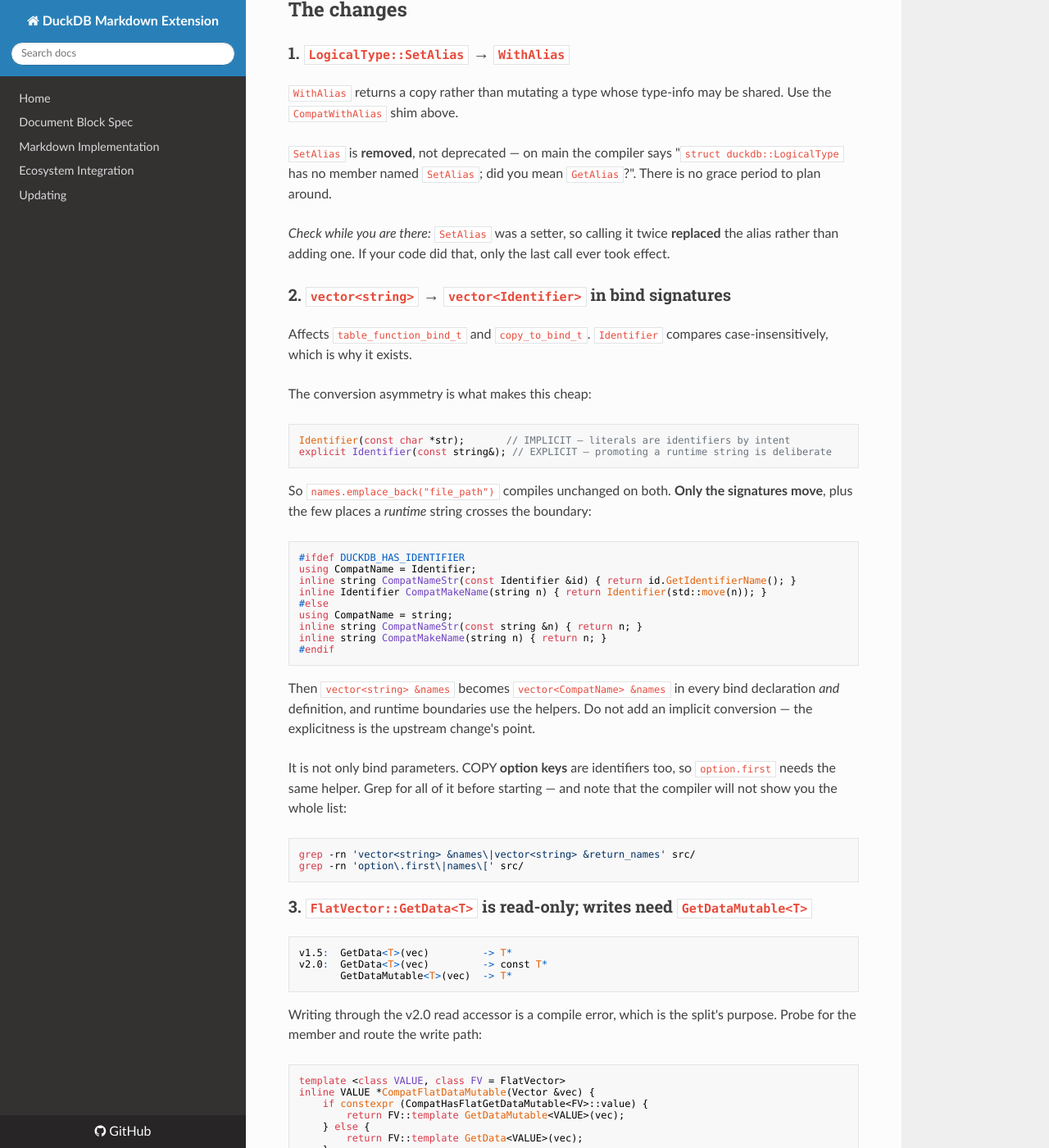
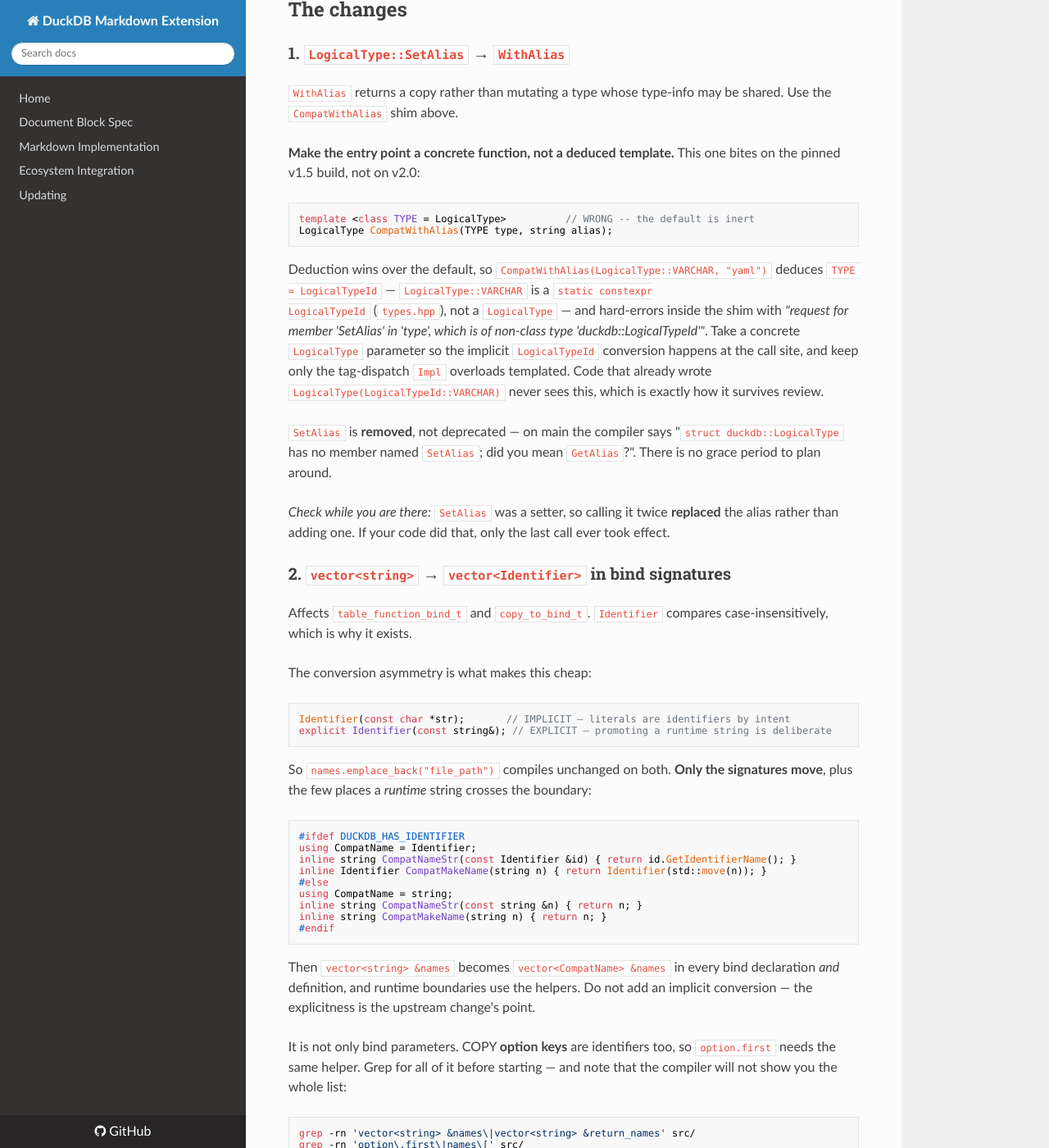
Before and after one commit to teaguesterling/duckdb_markdown, an MkDocs documentation site: the page built from docs/duckdb_v2_migration.md, in a window 1280 px wide and 1400 px high, scrolled down 2118 px. Shown: the whole window at 82% size. Built offline with MkDocs 1.6.1, drawn with Linux system fonts in a browser that asks for light colours; nearby versions of some CDN libraries; some of the changed text lies outside the part shown.

Commit message:
fix: CompatWithAlias deduced LogicalTypeId and hard-errored on v1.5
The entry point was `template <class TYPE = LogicalType>`. The default template
argument is inert because deduction wins, so the ordinary call

    CompatWithAlias(LogicalType::VARCHAR, "md")

deduced TYPE = LogicalTypeId -- LogicalType::VARCHAR is a static constexpr
LogicalTypeId (types.hpp:414), not a LogicalType -- and failed inside the shim
with "request for member SetAlias in type, which is of non-class type
duckdb::LogicalTypeId". On the PINNED build, not on v2.0.

markdown never hit it because its one call site wrote the long form
LogicalType(LogicalTypeId::VARCHAR). That is also why it survived review, so the
call site is now the short form to keep the path exercised. Every repo copying
this header would have hit it on the first natural call.

Entry point takes a concrete LogicalType, restoring the implicit conversion at
the call site; only the tag-dispatch Impl overloads stay templated.

Guide also gains the const_cast warning: const_cast<T*>(FlatVector::GetData<T>)
is not a substitute for GetDataMutable. GetDataMutable goes through
BufferMutable() and un-shares a copy-on-write buffer; GetData does not. Casting
the const away writes into a possibly-shared buffer -- silent corruption, not a
cosmetic difference. Plus three APIs that look like they need porting and do not
(BaseExpression::SetAlias, BoundStatement::names, FunctionSet::name).

Full suite green against the pinned v1.5: 1800 assertions, 49 test cases.

Found while porting duckdb_yaml.

Co-Authored-By: Claude Opus 5 (1M context) <noreply@anthropic.com>
Claude-Session: https://claude.ai/code/session_01XoHU19qnngy1CJnXyX1csz

````diff
--- a/docs/duckdb_v2_migration.md
+++ b/docs/duckdb_v2_migration.md
@@ -113,6 +113,24 @@ markdown's header is written this way, so it is safe to copy into a C++11 repo.
 `WithAlias` returns a copy rather than mutating a type whose type-info may be
 shared. Use the `CompatWithAlias` shim above.
 
+**Make the entry point a concrete function, not a deduced template.** This one
+bites on the pinned v1.5 build, not on v2.0:
+
+```cpp
+template <class TYPE = LogicalType>          // WRONG -- the default is inert
+LogicalType CompatWithAlias(TYPE type, string alias);
+```
+
+Deduction wins over the default, so `CompatWithAlias(LogicalType::VARCHAR, "yaml")`
+deduces `TYPE = LogicalTypeId` — `LogicalType::VARCHAR` is a `static constexpr
+LogicalTypeId` (`types.hpp`), not a `LogicalType` — and hard-errors inside the
+shim with *"request for member 'SetAlias' in 'type', which is of non-class type
+'duckdb::LogicalTypeId'"*. Take a concrete `LogicalType` parameter so the
+implicit `LogicalTypeId` conversion happens at the call site, and keep only the
+tag-dispatch `Impl` overloads templated. Code that already wrote
+`LogicalType(LogicalTypeId::VARCHAR)` never sees this, which is exactly how it
+survives review.
+
 `SetAlias` is **removed**, not deprecated — on main the compiler says
 "`struct duckdb::LogicalType` has no member named `SetAlias`; did you mean
 `GetAlias`?". There is no grace period to plan around.
@@ -170,7 +188,26 @@ v2.0:  GetData<T>(vec)         -> const T*
 ```
 
 Writing through the v2.0 read accessor is a compile error, which is the split's
-purpose. Probe for the member and route the write path:
+purpose.
+
+**`const_cast<T *>(FlatVector::GetData<T>(v))` is not a fix — it is a silent
+data-corruption path.** The two accessors do different work, not just different
+constness:
+
+```
+GetData         -> vector.GetBufferRef()->GetData()      // no un-share
+GetDataMutable  -> vector.BufferMutable().GetData()      // un-shares COW buffer first
+```
+
+Casting the const away compiles and then writes into a buffer that may still be
+shared with another vector. If a repo "already handled" the const change that
+way, it has a latent bug rather than a working shim:
+
+```
+grep -rn 'const_cast<[^>]*\*>(FlatVector::GetData' src/
+```
+
+Probe for the member and route the write path:
 
 ```cpp
 template <class VALUE, class FV = FlatVector>
@@ -320,6 +357,11 @@ named argument as unnamed and then fails at run time. The fix is to opt in:
 func.SetCaptureArgumentAliases(true);
 ```
 
+DuckDB does this to itself: `src/function/scalar/struct/struct_pack.cpp` calls
+`SetCaptureArgumentAliases(true)` with a comment explaining why. That also means
+an extension emitting a `struct_pack` with aliased children is relying on
+*upstream's* opt-in rather than its own.
+
 If your extension has functions taking `name := value` style arguments, assume
 you are affected and check. A green canary build does not clear you of this —
 only a test that actually passes a named argument does.
@@ -354,6 +396,17 @@ went const-only (change 3).
 The genuinely removed ones — the compile errors — are `LogicalType::SetAlias`,
 `UnaryExecutor`/`BinaryExecutor`/`TernaryExecutor::ExecuteWithNulls`, and the
 public fields of change 6.
+
+**Three things that look like they need porting and do not.** These read
+identically to the broken cases in a grep, so they are easy to over-port:
+
+- `BaseExpression::SetAlias` still **exists** on main; it just takes an
+  `Identifier` now, which is implicit from `const char *`. Only
+  `LogicalType::SetAlias` was removed. A grep for `SetAlias` finds both.
+- `BoundStatement::names` is `vector<Identifier>` on main, so
+  `expr->SetAlias(bound.names[i])` compiles unchanged on both versions.
+- `FunctionSet<T>::name` is still a public member (an `Identifier`). Only
+  `functions` became `shared_ptr<const T>` (change 5).
 
 You can settle any such question in seconds without a CI round and without
 cloning: read the header on `raw.githubusercontent.com/duckdb/duckdb/main/...`.
````
Also changed, not shown: 2 other files.
